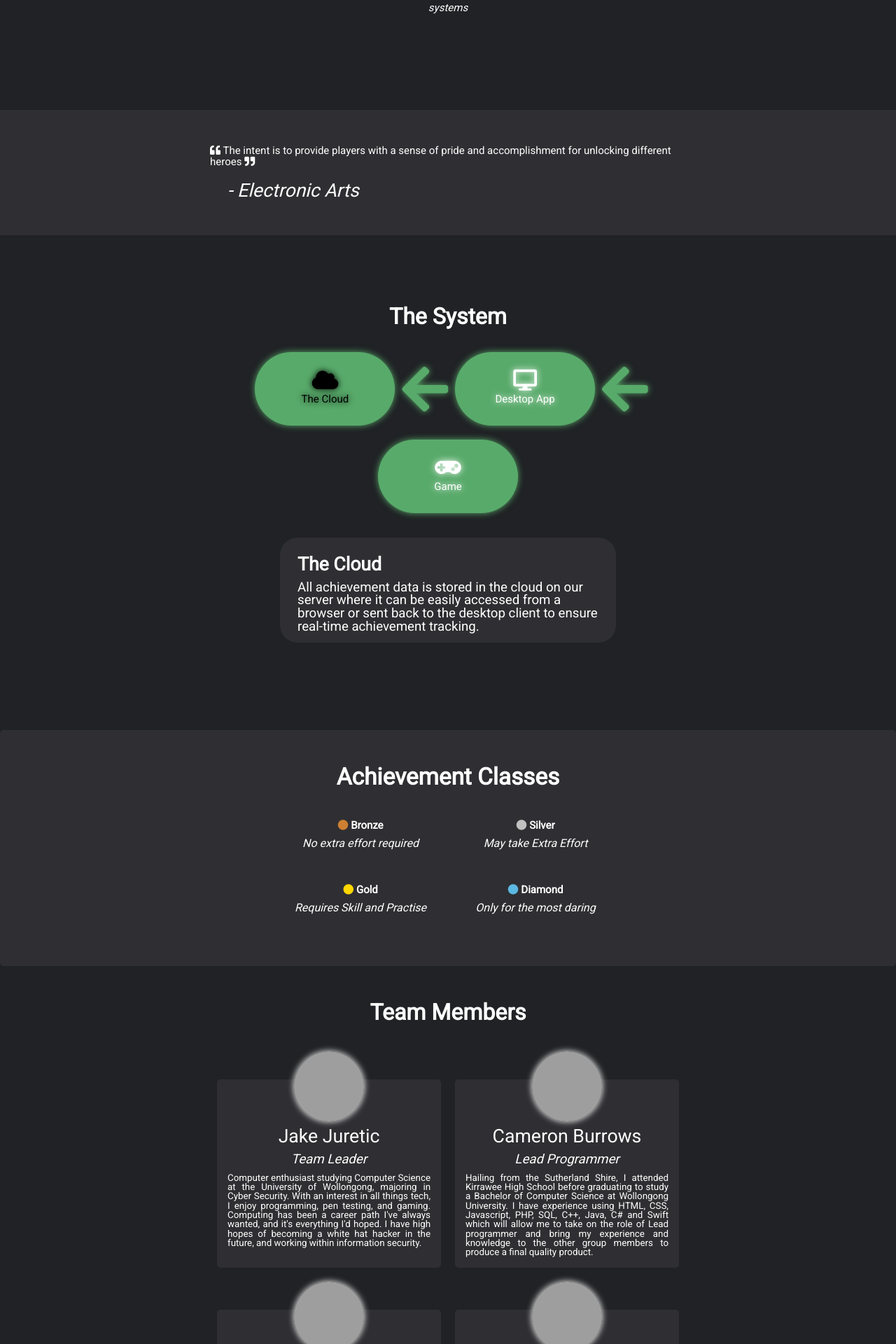
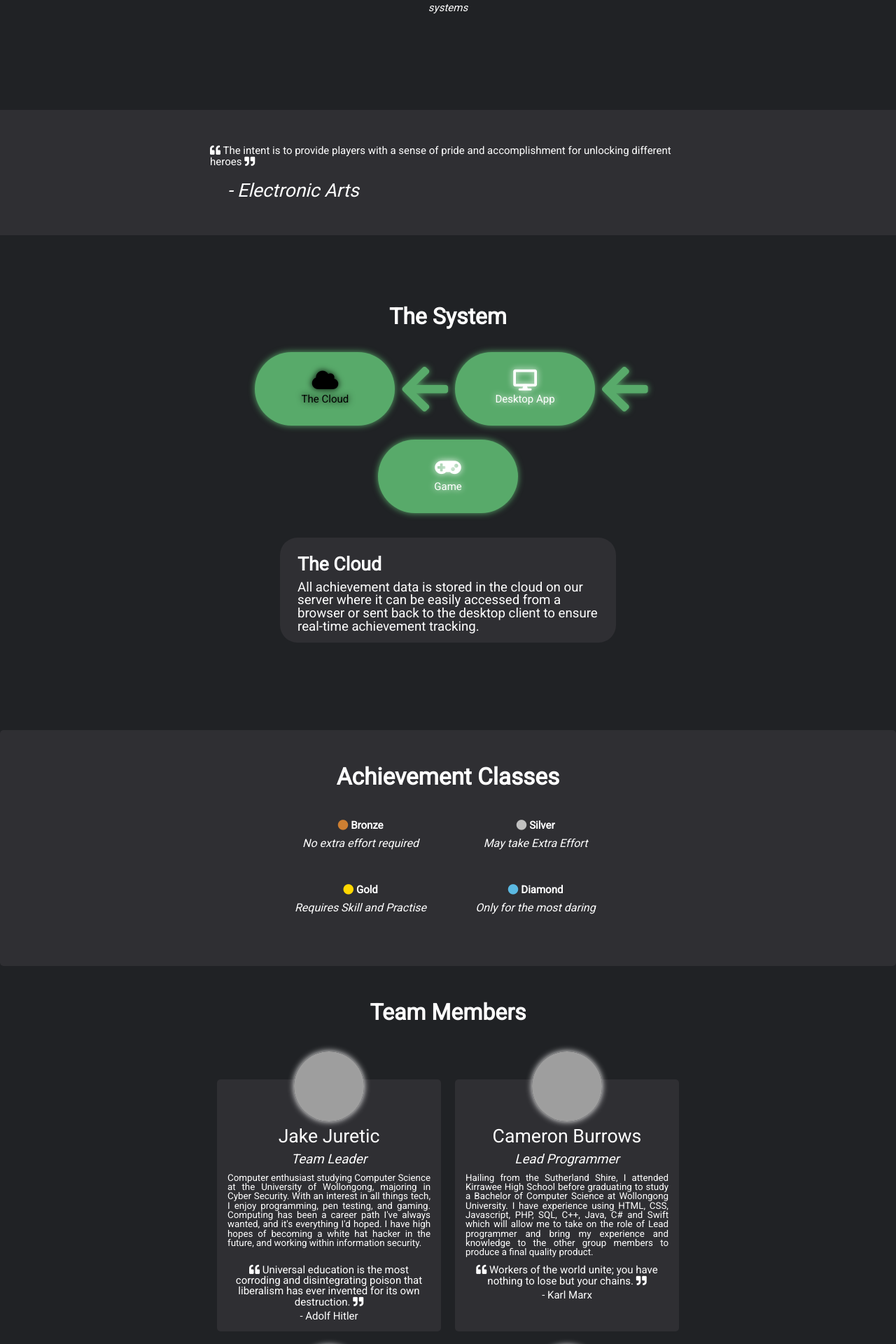
Before and after one commit to AchievementEngine/website, a PHP site: page / in a window 1280 px wide. Shown: the part 2120-4040 px from the top of the page at 70% size. Run offline with PHP 8.4, Linux system fonts and the light colour scheme; grey boxes are pictures that could not be loaded.

```diff
--- a/include/header2.php
+++ b/include/header2.php
@@ -9,6 +9,7 @@
 		<form method="post" action="search.php">
 			<div class="searchzone">
 				<input type="text" name="search" class="searchBox" placeholder="Search users...">
+				<button style="font-family:FontAwesome;height:40px;width:40px;border-radius:10%"><i class="fas fa-search"></i></button>
 			</div>
 		</form>
 	</div>
@@ -35,9 +36,9 @@
 									$userAdding = $friendNotifRow['user1'];
 									echo "<a href='profile.php?username=".$userAdding."' style='white-space: nowrap'>Friend request from $userAdding</a>";
 									echo "<table style='width:100%'><tr><td>";
-									echo "<a href='scripts/friends.php?usernameGET=".$userAdding."&friendNotifGET=true' style='text-align:center'>Accept</a>";
+									echo "<a href='scripts/friends.php?username=".$userAdding."&friendNotif=true' style='text-align:center'>Accept</a>";
 									echo "</td><td>";
-									echo "<a href='scripts/friends.php?usernameGET=".$userAdding."&friendNotifGET=false' style='text-align:center'>Decline</a>";
+									echo "<a href='scripts/friends.php?username=".$userAdding."&friendNotif=false' style='text-align:center'>Decline</a>";
 									echo "</td></tr></table>";
 									echo "<hr>";
 								}
--- a/index.php
+++ b/index.php
@@ -309,7 +309,7 @@
 			margin:10px 10px 50px 10px;
 			background-color:#2f2f33;
 			text-align: center;
-			height:100%;
+			height:340px;
 		}
 		.member img {
 			margin-top:-50px;
@@ -380,7 +380,6 @@
 			<div class="topText">
 				Reinventing Game Achievements
 			</div>
-			<a href="/website/login.php" class="button" style="color:#58aa6a;text-shadow:none;border-radius:15px;font-size:20px">Beta Site</a>
 		</div>
 		<div id="nav" class="nav dgrey">
 			<ul>
@@ -563,6 +562,14 @@
 			<div class="member-bio">
 				Computer enthusiast studying Computer Science at the University of Wollongong, majoring in Cyber Security. With an interest in all things tech, I enjoy programming, pen testing, and gaming. Computing has been a career path I've always wanted, and it's everything I'd hoped. I have high hopes of becoming a white hat hacker in the future, and working within information security.
 			</div>
+			<div class="member-quote">
+				<i class="fas fa-quote-left"></i>
+					Universal education is the most corroding and disintegrating poison that liberalism has ever invented for its own destruction.
+				<i class="fas fa-quote-right"></i>
+				<div class="member-quote-attri">
+					- Adolf Hitler
+				</div>
+			</div>
 		</div>
 		<div class="member">
 			<img src="https://scontent-syd2-1.xx.fbcdn.net/v/t1.0-9/13226689_1166365536721451_645010810966200052_n.jpg?_nc_cat=0&oh=5744e8415fceced08234fb4caf6f0659&oe=5C27FFAB" class="round glow-white">
@@ -575,6 +582,14 @@
 			<div class="member-bio">
 				Hailing from the Sutherland Shire, I attended Kirrawee High School before graduating to study a Bachelor of Computer Science at Wollongong University. I have experience using HTML, CSS, Javascript, PHP, SQL, C++, Java, C# and Swift which will allow me to take on the role of Lead programmer and bring my experience and knowledge to the other group members to produce a final quality product.
 			</div>
+			<div class="member-quote">
+				<i class="fas fa-quote-left"></i>
+				Workers of the world unite; you have nothing to lose but your chains.
+				<i class="fas fa-quote-right"></i>
+				<div class="member-quote-attri">
+					- Karl Marx
+				</div>
+			</div>
 		</div>
 		<div class="member">
 			<img src="https://scontent-syd2-1.xx.fbcdn.net/v/t1.0-1/c0.0.160.160/p160x160/17796588_1410565089008661_1105075637683509917_n.jpg?_nc_cat=0&oh=684597b5a244e8de5692f4447209885a&oe=5BBDBF20" class="round glow-white">
@@ -585,7 +600,15 @@
 				Programmer
 			</div>
 			<div class="member-bio">
-				Currently studying a bachelor of computer science, with a major of game and multimedia development. I have a great interest in all things computers, gaming and have a goal of creating my own game using the skills and knowledge I've learnt from university and from self teaching.
+				serial flasher
+			</div>
+			<div class="member-quote">
+				<i class="fas fa-quote-left"></i>
+				Dyslexics of the world, untie!
+				<i class="fas fa-quote-right"></i>
+				<div class="member-quote-attri">
+					- Dyslexic Karl Marx
+				</div>
 			</div>
 		</div>
 		<div class="member">
@@ -597,7 +620,15 @@
 				Programmer
 			</div>
 			<div class="member-bio">
-				I was born in Sydney and grew up in the suburb of Collaroy Plateau. I attended local public schools till the end of year 10 when my family and I moved to a rural property outside of Bega on the Far South Coast of NSW. It was there that I graduated from Bega High School after the completion of my HSC.  I am now living away from home, studying a Bachelor of Computer Science at the University of Wollongong.
+				I was born in Sydney and grew up in the suburb of Collaroy Plateau. I attended local public schools till the end of year 10 when my family and I moved to a rural property outside of Bega on the Far South Coast of NSW, where I graduated from Bega High School after the completion my HSC.  I am now living away from home, studying a Bachelor of Computer Science at the University of Wollongong.
+			</div>
+			<div class="member-quote">
+				<i class="fas fa-quote-left"></i>
+				Workers of the world unite; you have nothing to lose but your chains.
+				<i class="fas fa-quote-right"></i>
+				<div class="member-quote-attri">
+					- Karl Marx
+				</div>
 			</div>
 		</div>
 		<div class="member">
@@ -610,6 +641,14 @@
 			</div>
 			<div class="member-bio">
 				Born in Sydney, Australia, went to school at Holy Family Primary, followed by Menai High School. I graduated High School after completing my HSC and now im currently studying a Bachelors Degree in Information Technology, Majoring Network Design and Management at the Univeristy of Wollongong.
+			</div>
+			<div class="member-quote">
+				<i class="fas fa-quote-left"></i>
+				Workers of the world unite; you have nothing to lose but your chains.
+				<i class="fas fa-quote-right"></i>
+				<div class="member-quote-attri">
+					- Karl Marx
+				</div>
 			</div>
 		</div>
 	</div>
--- a/scripts/connect.php
+++ b/scripts/connect.php
@@ -4,12 +4,6 @@ $hostname = 'achEng.asdougl.com';
 $username = 'asdouglc_acheng';
 $password = '1Fl5L5HUeF';
 $database = 'asdouglc_achievementEngine';
-/*
-$hostname = 'localhost';
-$username = 'root';
-$password = '';
-$database = 'login';
-*/
 
 // connect to the database
 $db = new mysqli($hostname, $username, $password, $database);
```
Also changed, not shown: home.php (+87 -17 lines), include/friendFooter.php (+8 -13 lines), profile.php (+4 -4 lines), scripts/friends.php (+17 -13 lines).
